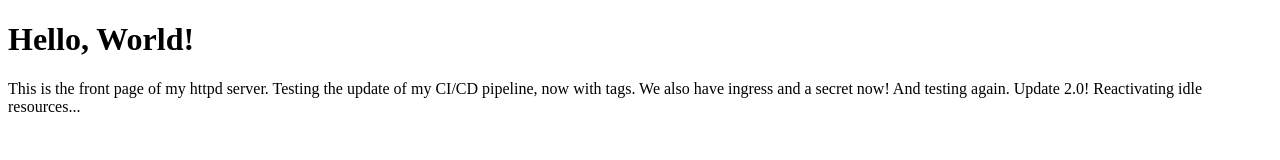
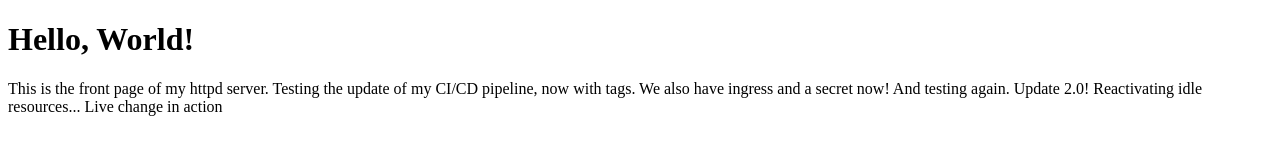
Before and after one commit to BeauclairBytes/devops-tutorial, a plain HTML site: page src/index.html in a window 1280 px wide. Drawn offline with Linux system fonts and the light colour scheme.

Commit message:
update homepage 3

```diff
--- a/src/index.html
+++ b/src/index.html
@@ -8,6 +8,8 @@
   <h1>Hello, World!</h1>
   <p>This is the front page of my httpd server. Testing the update of my CI/CD pipeline, now with tags.
     We also have ingress and a secret now! And testing again. Update 2.0! Reactivating idle resources...
+
+    Live change in action
   </p>
 </body>
 </html>
```
